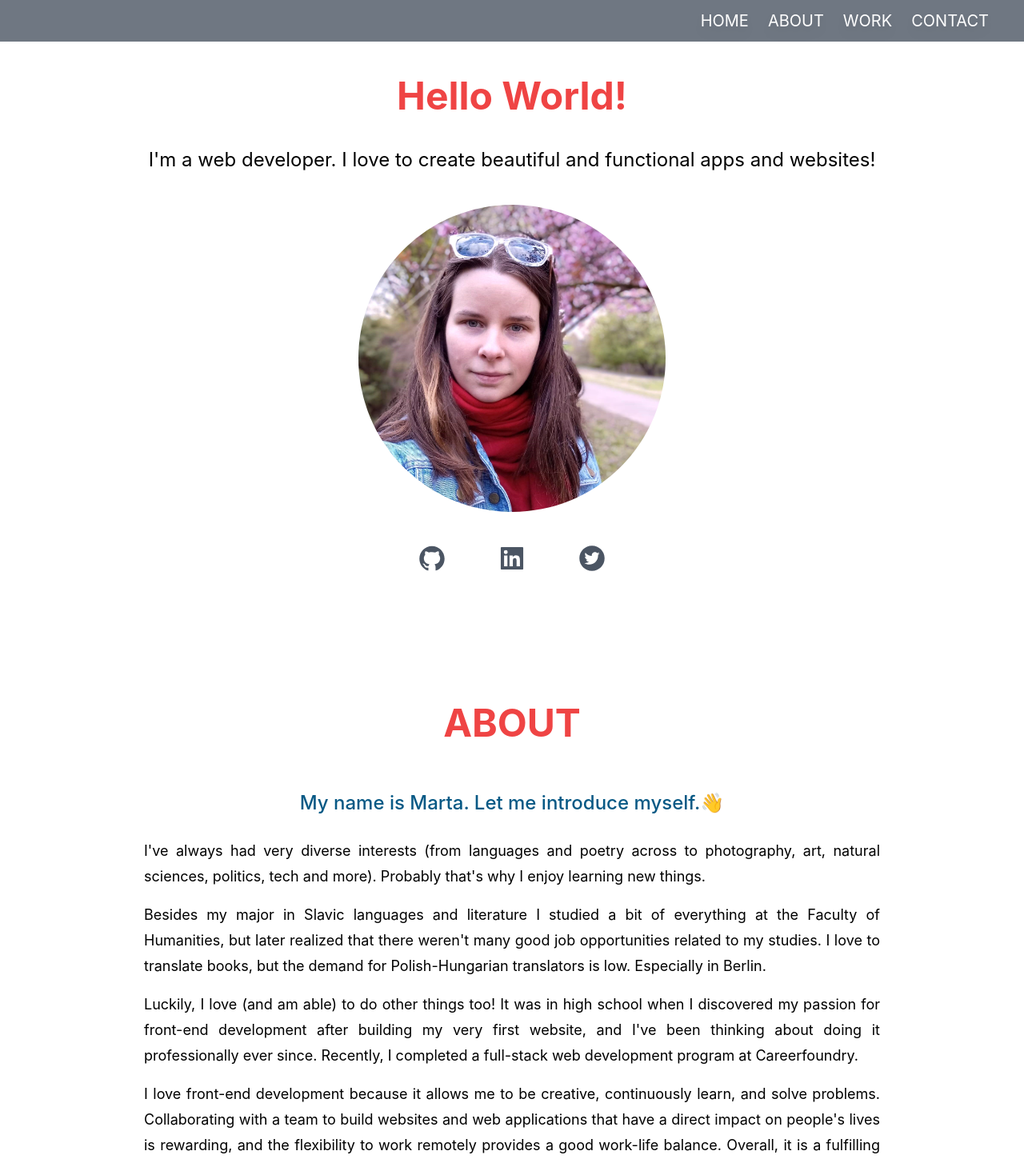
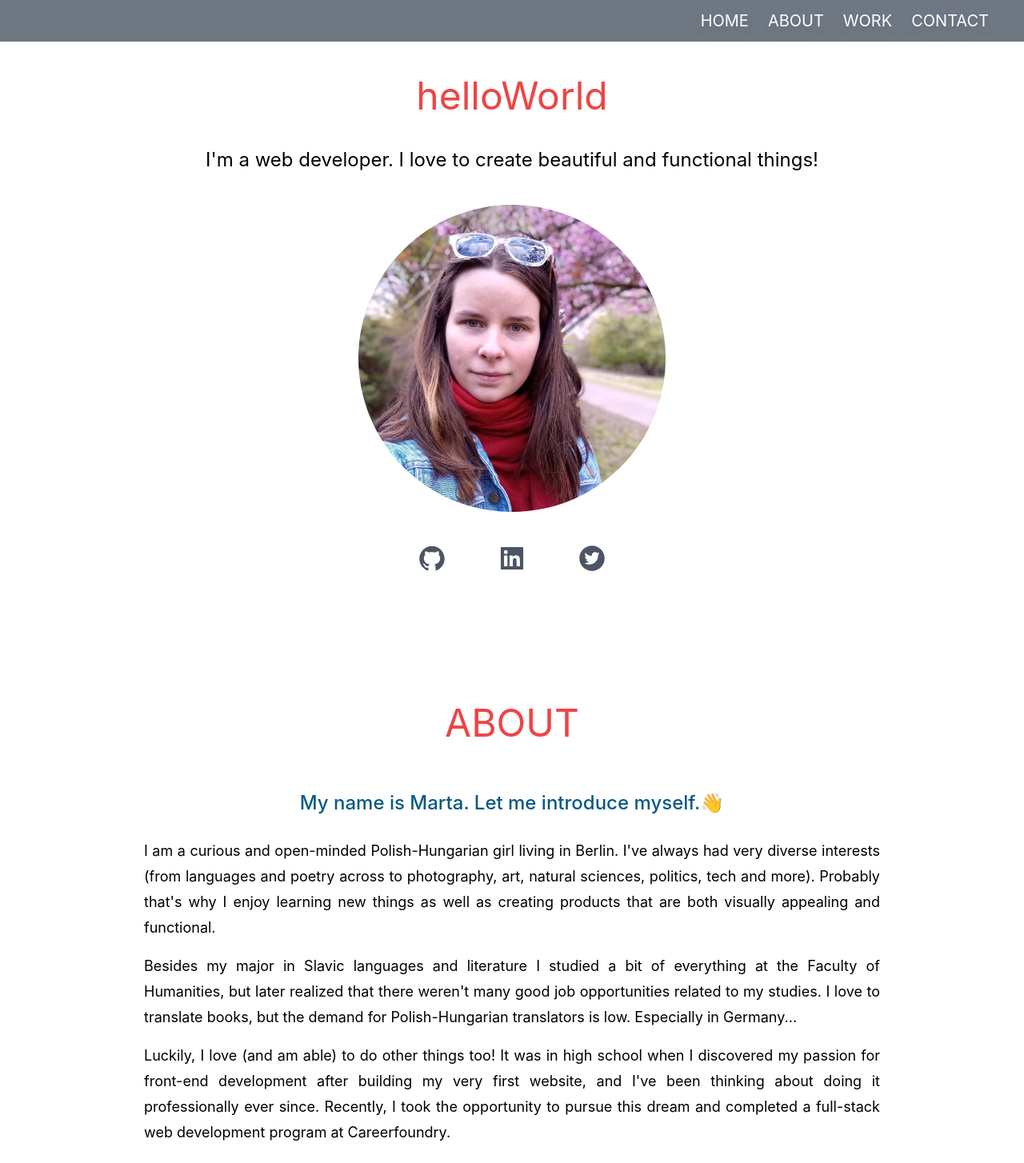
Before and after one commit to martalexaa/my-portfolio, a Next.js app: page / in a window 1280 px wide. Shown: the top 1454 px of the page at 80% size. Built offline with nearby package versions, Linux system fonts and the light colour scheme.

Commit message:
Update index.js

```diff
--- a/pages/index.js
+++ b/pages/index.js
@@ -31,9 +31,9 @@ export default function Home() {
 
         <section className="min-h-screen text-center p-5 md:p-4" id="home">
           <div className="text-center p-10">
-            <h2 className="text-4xl py-6 md:py-9 lg:py-10 md:text-5xl text-red-500 font-bold">Hello World!</h2>
+            <h2 className="text-4xl py-6 md:py-9 lg:py-10 md:text-5xl text-red-500 ">helloWorld</h2>
             <h3 className="text-xl md:text-2xl">I'm a web developer.
-              I love to create beautiful and functional apps and websites!</h3>
+              I love to create beautiful and functional things!</h3>
           </div>
           <div >
             <Image src={marta}
@@ -55,22 +55,23 @@ export default function Home() {
 
         <section id="about">
           <div className="lg:px-40 text-center">
-            <h3 className="text-4xl md:text-5xl pt-20 pb-5 md:pt-20 md:pb-10 text-center text-red-500 font-bold">
+            <h3 className="text-4xl md:text-5xl pt-20 pb-5 md:pt-20 md:pb-10 text-center text-red-500">
               ABOUT</h3>
             <h3 className="text-xl md:text-2xl px-5 py-5 text-sky-800 font-medium">
               My name is Marta. Let me introduce myself.👋</h3>
             <p className="text-lg py-2 leading-8 text-justify">
-              I've always had very diverse interests (from languages and poetry across to photography, art, natural sciences, politics, tech and more).
-              Probably that's why I enjoy learning new things.
-              <p className="text-lg py-2 leading-8 text-justify"></p>
+              I am a curious and open-minded Polish-Hungarian girl living in Berlin. I've always had very diverse interests (from languages and poetry across to photography, art, natural sciences, politics, tech and more).
+              Probably that's why I enjoy learning new things as well as creating products that are both visually appealing and functional.</p>
+            <p className="text-lg py-2 leading-8 text-justify">
               Besides my major in Slavic languages and literature I studied a bit of everything at the Faculty of Humanities,
               but later realized that there weren't many good job opportunities related to my studies.
-              I love to translate books, but the demand for Polish-Hungarian translators is low. Especially in Berlin.
+              I love to translate books, but the demand for Polish-Hungarian translators is low. Especially in Germany...
             </p>
             <p className="text-lg py-2 leading-8 text-justify">
               Luckily, I love (and am able) to do other things too! It was in high school when
               I discovered my passion for front-end development after building my very first website,
-              and I've been thinking about doing it professionally ever since. Recently, I completed a full-stack web development program at Careerfoundry.
+              and I've been thinking about doing it professionally ever since.
+              Recently, I took the opportunity to pursue this dream and completed a full-stack web development program at Careerfoundry.
             </p>
             <p className="text-lg py-2 leading-8 text-justify">I love front-end development because it allows me to be creative, continuously learn, and solve problems.
               Collaborating with a team to build websites and web applications that have a direct impact on people's lives is rewarding, and the flexibility to work remotely provides a good work-life balance.
@@ -127,7 +128,7 @@ export default function Home() {
 
         <section id="dev-skills">
 
-          <h3 className="text-3xl md:text-4xl text-center text-sky-800 font-bold pb-3 pt-5">My Toolbox </h3>
+          <h3 className="text-3xl md:text-4xl text-center text-sky-800 pb-3 pt-5">My Toolbox </h3>
           <div className="flex justify-center">
             <div className="text-center flex flex-row flex-wrap justify-start mb-8 lg:w-2/4">
               <div className="hover:animate-bounce m-1 p-2 flex-grow bg-gray-700 text-white uppercase text-xl">html</div>
@@ -165,7 +166,7 @@ export default function Home() {
 
         <section id="work">
           <div>
-            <h3 className="text-4xl md:text-5xl py-20 text-center text-red-500 font-bold">WORK</h3>
+            <h3 className="text-4xl md:text-5xl py-20 text-center text-red-500">WORK</h3>
           </div>
           <div className="flex flex-col gap-2 py-2 lg:flex-row lg:flex-wrap text-white">
 
@@ -283,7 +284,7 @@ export default function Home() {
 
         <section id="contact">
           <div className="">
-            <h3 className="text-4xl md:text-5xl pt-20 pb-10 text-center text-red-500 font-bold">CONTACT</h3>
+            <h3 className="text-4xl md:text-5xl pt-20 pb-10 text-center text-red-500 ">CONTACT</h3>
             <div className="p-30 text-center my-20 h-96">
               <h3 className="text-xl md:text-3xl p-5  text-sky-800 font-medium">Are you interested in working with me? Let's get in touch!</h3>
               <ul className="py-20 md:text-xl">
```
